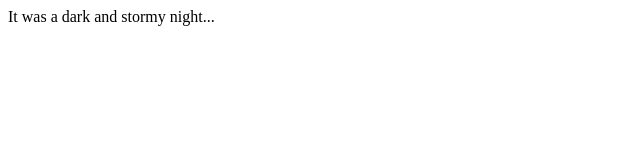
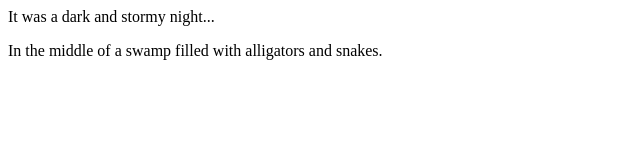
Before and after one commit to asjoseph/fireside-story, a plain HTML site: page index.html in a window 1280 px wide. Shown: the whole page, without its empty margins (0-640 px from the left). Drawn offline with Linux system fonts and the light colour scheme.

Commit message:
added second line of story

```diff
--- a/index.html
+++ b/index.html
@@ -1,5 +1,6 @@
 <html>
   <body>
     <p>It was a dark and stormy night...</p>
+    <p>In the middle of a swamp filled with alligators and snakes.</p>
   </body>
 </html>
```
